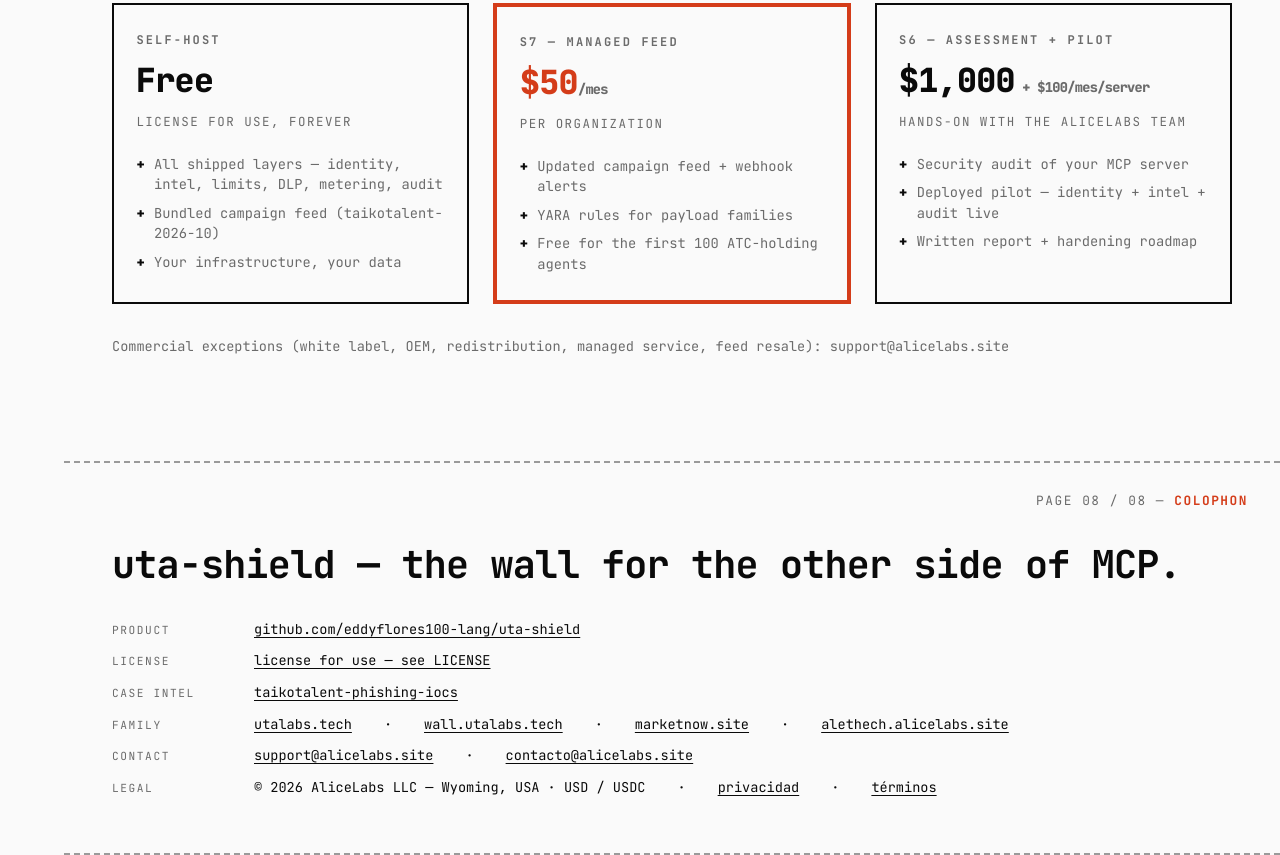
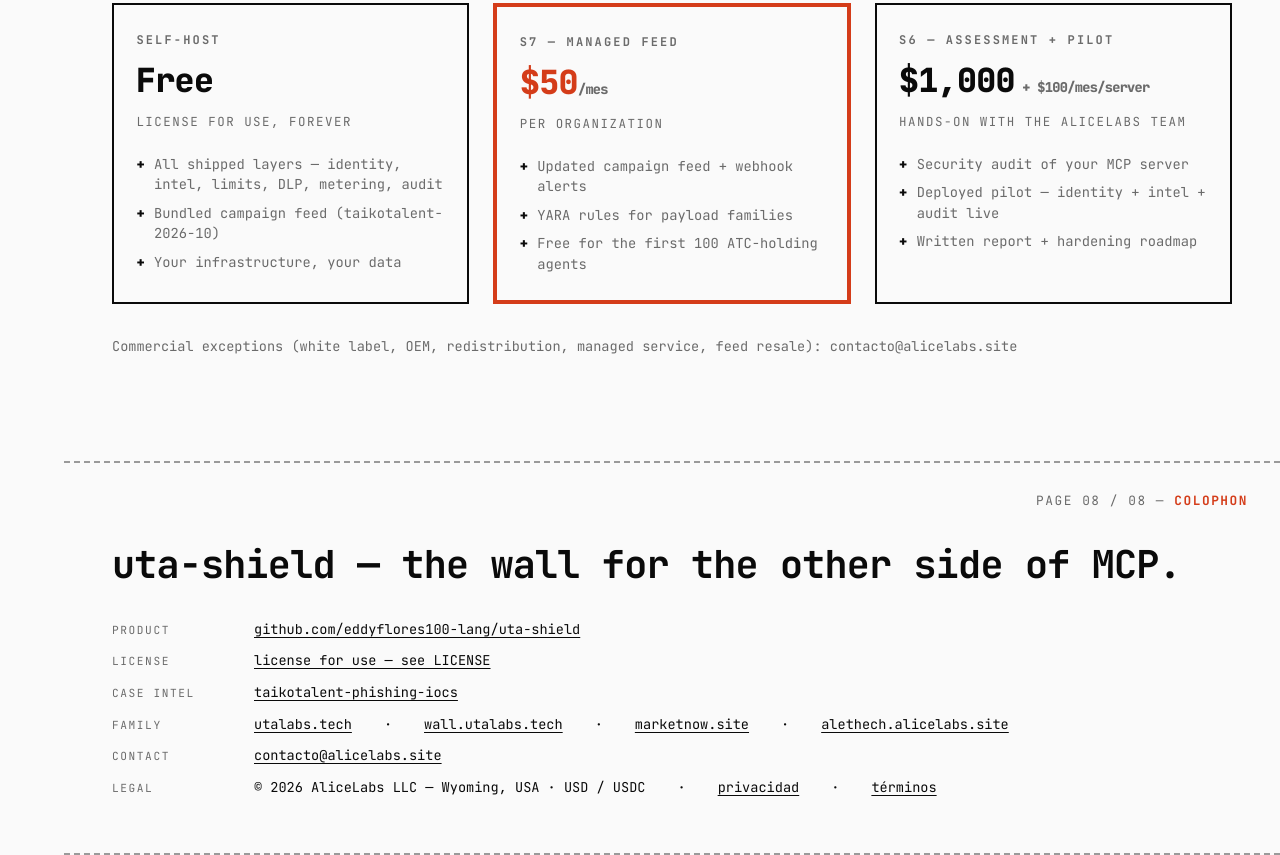
Before and after one commit to eddyflores100-lang/uta-shield, a plain HTML site: page index.html in a window 1280 px wide. Shown: the part 7216-8071 px from the top of the page. Drawn offline with Linux system fonts and the light colour scheme.

Commit message:
POL-1: contacto unificado a contacto@alicelabs.site (excepciones comerciales + fila de contacto)

```diff
--- a/index.html
+++ b/index.html
@@ -520,7 +520,7 @@
         </ul>
       </div>
     </div>
-    <p class="small" style="margin-top:2rem" data-en="Commercial exceptions (white label, OEM, redistribution, managed service, feed resale): support@alicelabs.site" data-es="Excepciones comerciales (white label, OEM, redistribución, servicio gestionado, reventa del feed): support@alicelabs.site">Commercial exceptions (white label, OEM, redistribution, managed service, feed resale): support@alicelabs.site</p>
+    <p class="small" style="margin-top:2rem" data-en="Commercial exceptions (white label, OEM, redistribution, managed service, feed resale): contacto@alicelabs.site" data-es="Excepciones comerciales (white label, OEM, redistribución, servicio gestionado, reventa del feed): contacto@alicelabs.site">Commercial exceptions (white label, OEM, redistribution, managed service, feed resale): contacto@alicelabs.site</p>
   </div>
 </div>
 
@@ -534,7 +534,7 @@
       <div class="row"><span class="lbl">license</span><a href="https://github.com/eddyflores100-lang/uta-shield/blob/main/LICENSE">license for use — see LICENSE</a></div>
       <div class="row"><span class="lbl">case intel</span><a href="https://github.com/eddyflores100-lang/taikotalent-phishing-iocs">taikotalent-phishing-iocs</a></div>
       <div class="row"><span class="lbl">family</span><a href="https://utalabs.tech">utalabs.tech</a> · <a href="https://wall.utalabs.tech">wall.utalabs.tech</a> · <a href="https://marketnow.site">marketnow.site</a> · <a href="https://alethech.alicelabs.site">alethech.alicelabs.site</a></div>
-      <div class="row"><span class="lbl">contact</span><a href="mailto:support@alicelabs.site">support@alicelabs.site</a> · <a href="mailto:contacto@alicelabs.site">contacto@alicelabs.site</a></div>
+      <div class="row"><span class="lbl">contact</span><a href="mailto:contacto@alicelabs.site">contacto@alicelabs.site</a></div>
       <div class="row"><span class="lbl">legal</span><span>© 2026 AliceLabs LLC — Wyoming, USA · USD / USDC</span> · <a href="/privacy.html">privacidad</a> · <a href="/terms.html">términos</a></div>
     </div>
   </div>
```
